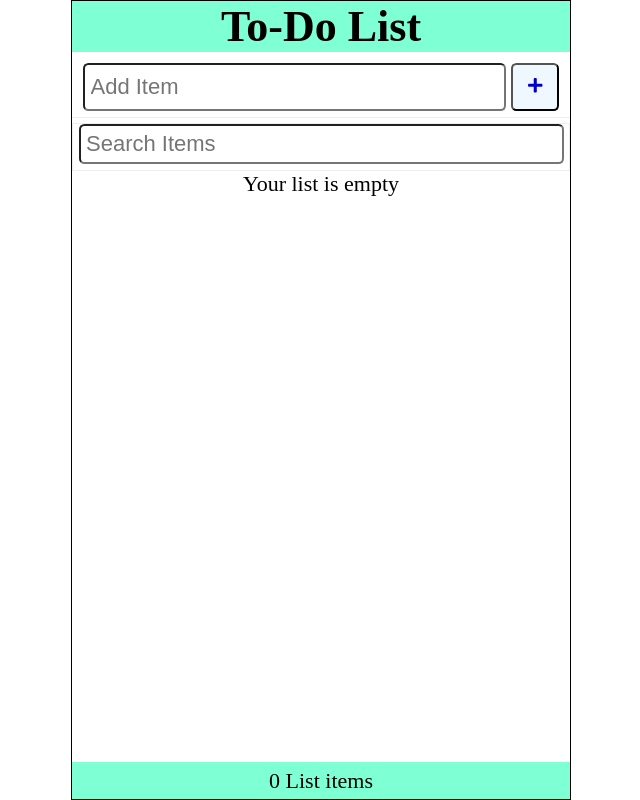
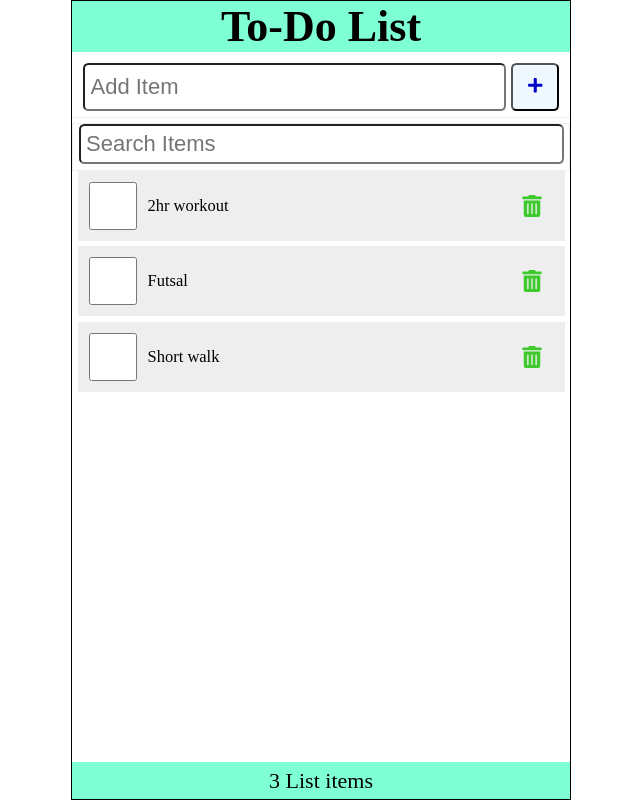
Before and after one commit to KhamuKusan7/ToDoList, a React (Vite) app: page / in a window 1280 px wide. Shown: the whole page, without its empty margins (319-959 px from the left). Built offline with nearby package versions, Linux system fonts and the light colour scheme; data requests are answered from the project's data file.

Commit message:
fetched API data and added some codes for error and to show loading

```diff
--- a/src/App.jsx
+++ b/src/App.jsx
@@ -7,13 +7,32 @@
 import { useEffect } from 'react'
 
 function App() {
-  const [items,setItems]=useState(JSON.parse(localStorage.getItem('shoppingList')) || []);
+  const API_URL = 'http://localhost:3500/items'
+  const [items,setItems]=useState([]);
   const [newItem,setNewItem]=useState('')
   const [search,setSearch]=useState('')
+  const [fetchError, setFetchError]=useState(null)
+  const [isLoading, setIsLoading]=useState(true)
 
   useEffect(()=>{
-    localStorage.setItem('shoppingList',JSON.stringify(items));
-  },[items])
+    const fetchItems = async () =>{
+      try{
+        const response = await fetch(API_URL);
+        if(!response.ok) throw Error('Did not receive expected data')
+        const listItems = await response.json();
+        setItems(listItems)
+        setFetchError(null)
+      } catch(err) {
+        setFetchError(err.message)
+      } finally {
+        setIsLoading(false)
+      }
+    }
+    setTimeout(()=>{
+      fetchItems()
+    },1000)
+
+  },[])
 
   const addItem =(item)=>{
     const id = items.length ? items[items.length - 1].id + 1 : 1;
@@ -50,11 +69,17 @@
       search={search}
       setSearch={setSearch}
     />
-    <Content
-    items={items.filter(item=>((item.item).toLowerCase().includes(search.toLowerCase())))}
-    handleChange={handleChange}
-    handleDelete={handleDelete}
-    />
+    <main>
+      {isLoading && <p>Loading Items...</p>}
+      {fetchError && <p style={{color:'red'}}>{`Error: ${fetchError}`}</p>}
+      {!fetchError && !isLoading &&
+        <Content
+          items={items.filter(item=>((item.item).toLowerCase().includes(search.toLowerCase())))}
+          handleChange={handleChange}
+          handleDelete={handleDelete}
+        />
+      }
+    </main>
     <Footer
       length={items.length}
     />
```
